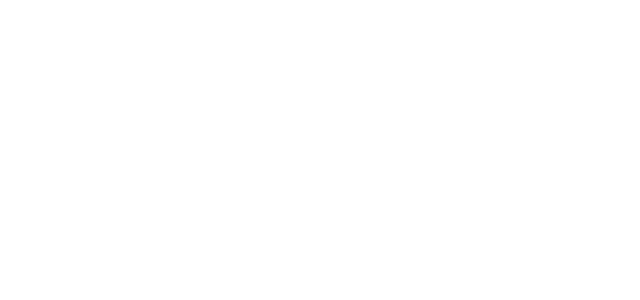
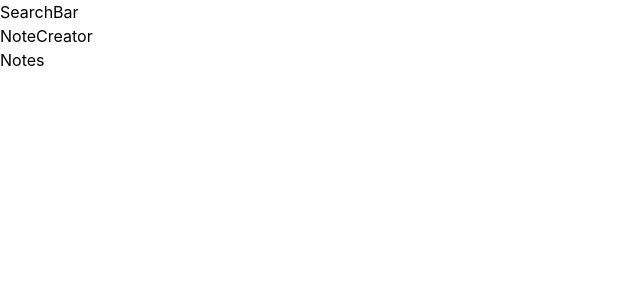
Before and after one commit to humiy74-svg/Think-Board, a React (Vite) app: page / in a window 1280 px wide. Shown: the top 300 px of the page, without its empty margins (0-640 px from the left). Built offline with nearby package versions, Linux system fonts and the light colour scheme.

Commit message:
scaffolding

```diff
--- a/src/App.tsx
+++ b/src/App.tsx
@@ -1,3 +1,15 @@
-function App() {}
+import NoteCreator from "./components/NoteCreator";
+import Notes from "./components/Notes";
+import SearchBar from "./components/SearchBar";
+
+function App() {
+  return (
+    <>
+      <SearchBar />
+      <NoteCreator />
+      <Notes />
+    </>
+  );
+}
 
 export default App;
--- /dev/null
+++ b/src/components/NoteCreator.tsx
@@ -0,0 +1,3 @@
+export default function NoteCreator() {
+  return <div>NoteCreator</div>;
+}
--- /dev/null
+++ b/src/components/Notes.tsx
@@ -0,0 +1,3 @@
+export default function Notes() {
+  return <div>Notes</div>;
+}
--- /dev/null
+++ b/src/components/SearchBar.tsx
@@ -0,0 +1,3 @@
+export default function SearchBar() {
+  return <div>SearchBar</div>;
+}
--- a/src/main.tsx
+++ b/src/main.tsx
@@ -2,4 +2,8 @@ import { StrictMode } from "react";
 import { createRoot } from "react-dom/client";
 import App from "./App.tsx";
 
-createRoot(document.getElementById("root")!).render(<StrictMode></StrictMode>);
+createRoot(document.getElementById("root")!).render(
+  <StrictMode>
+    <App />
+  </StrictMode>,
+);
```
